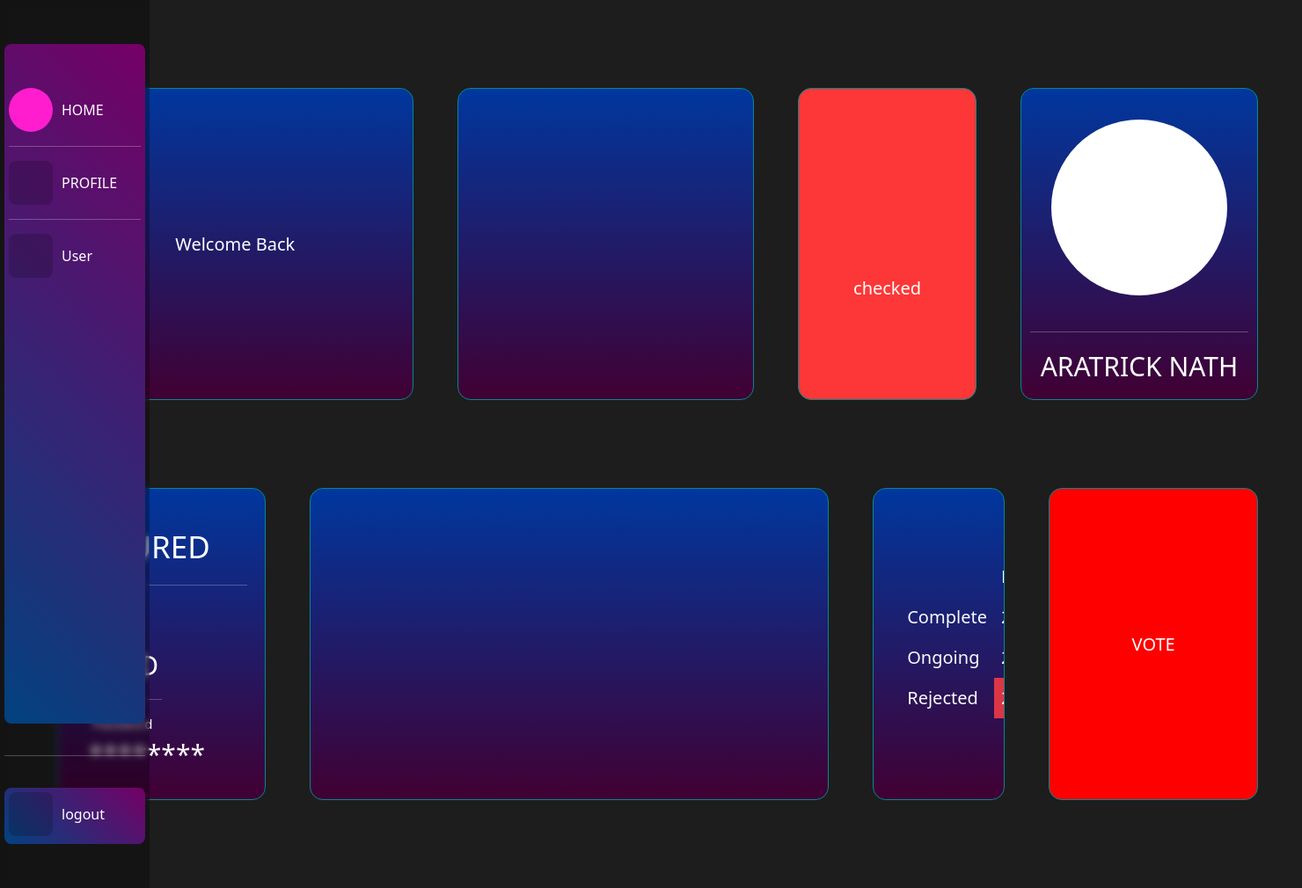
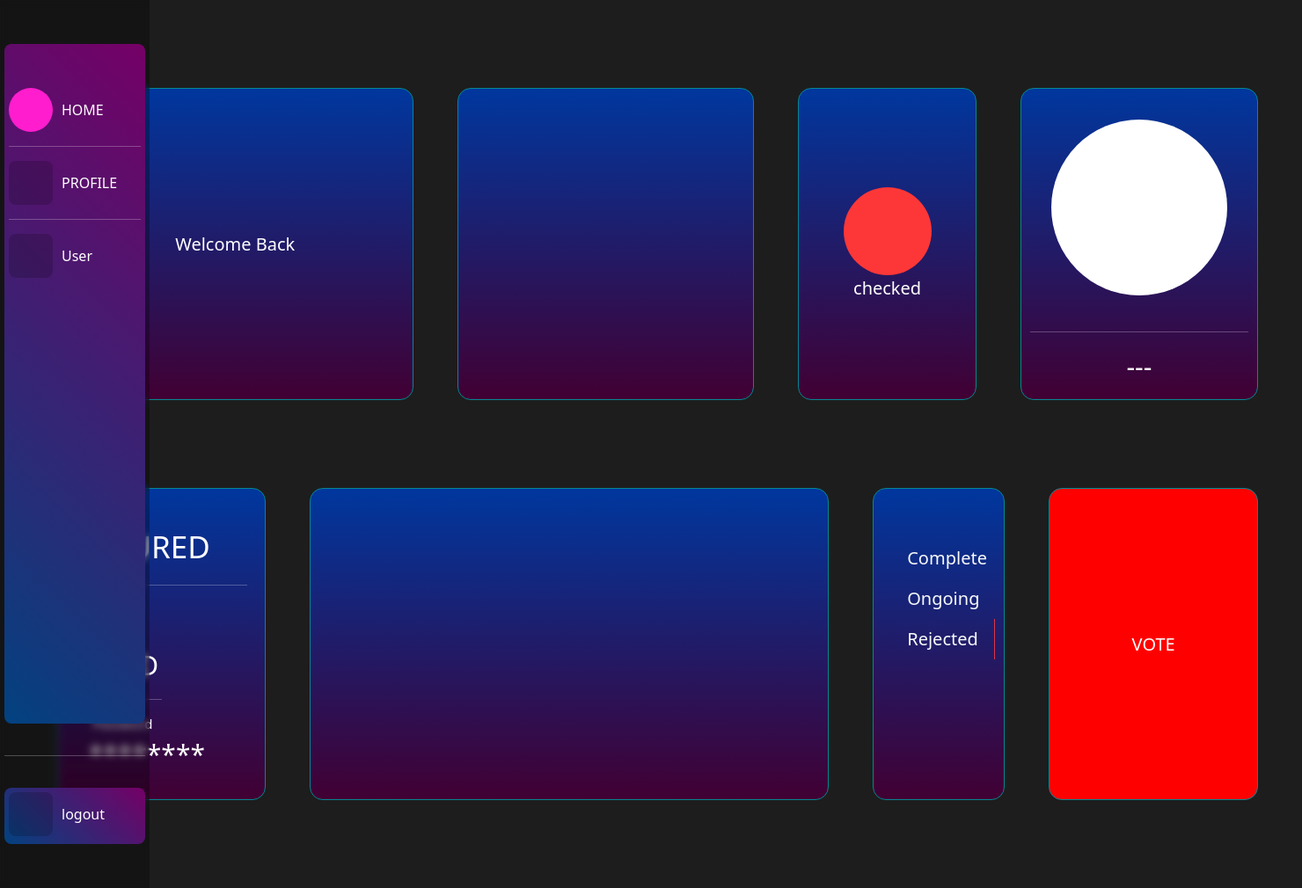
Before and after one commit to imposter404/Election-Management-System, a PHP site: page / in a window 1480 px wide. Shown: the whole page at 88% size. Run offline with PHP 8.4, Linux system fonts and the light colour scheme; some libraries are stand-ins or nearby versions.

Commit message:
Add files via upload

```diff
--- a/index.html
+++ b/index.html
@@ -3,7 +3,7 @@
 <head>
     <meta charset="UTF-8">
     <meta name="viewport" content="width=device-width, initial-scale=1.0">
-    <title>Document</title>
+    <title>Vote</title>
 </head>
 <link rel="stylesheet" href="CDN/bootstrap.min.css">
 <link rel="stylesheet" href="CDN/bootstrap-icons-1.11.3/font/bootstrap-icons.css">
@@ -15,6 +15,25 @@
   /* border: .5px solid red;  */
   box-sizing: border-box;
 }
+* {
+        &::-webkit-scrollbar{
+            /* width: 10px; */
+            display: none;
+        }
+        /* &::-webkit-scrollbar-track{
+            border-radius: 10px;
+            background: #00000069;
+        }
+        &::-webkit-scrollbar-thumb{
+            border-radius: 10px;
+            background: hsla(0, 0%, 100%, 0.5);
+            transition: all 1s ease;
+        }
+        &::-webkit-scrollbar-thumb:hover{
+            background: hsl(0, 0%, 100%);
+        } */
+}
+
 body{
   /* background: black; */
   background: rgb(29, 29, 29);
@@ -475,9 +494,13 @@ backdrop-filter: blur(10px);
       }
     }
     &.approved{
-      background: green;
-      background: rgb(253, 55, 55);
       width: 15%;
+      &.green{
+        background: green;
+      }
+      &.red{
+        background: #fd3737;
+      }
       .checked{
         font-size: 50px;
         background: green;
@@ -486,7 +509,7 @@ backdrop-filter: blur(10px);
         height: 100px;
         border-radius: 50%;
       }
-      .checked{
+      .rejected{
         font-size: 50px;
         background: rgb(253, 55, 55);
         color: white;
@@ -575,9 +598,12 @@ backdrop-filter: blur(10px);
       }
       .flex{
         justify-content: space-around;
+        padding: 0px;
         gap:0;
+        overflow-y: auto;
         .flex-div{
           padding: 0px;
+          align-items: baseline;
         }
       }
       .complete{
@@ -604,14 +630,25 @@ backdrop-filter: blur(10px);
     }
     &.vote{
       background: red;
+      position: relative;
       width: 20%;
+      flex-direction: column;
+      .lock{
+        position: absolute;inset: 0 0 0 0;
+        background: linear-gradient(0deg, black, transparent);
+        flex-direction: column;
+        visibility: hidden;
+      }
+      .show{
+        visibility: visible;
+      }
       &:hover{
         width: 20%;
       }
     }
     &:hover{
       width: 40%;
-      background: transparent;
+      background: transparent !important;
       backdrop-filter: blur(40px);
       .flex-div.flex.hide{
         width: 300px !important;
@@ -1072,9 +1109,9 @@ backdrop-filter: blur(10px);
 
 
 
-              <div class="flex-div card1 approved middle ">
+              <div class="flex-div card1 approved middle" id="Approved">
                 <div>
-                  <div class="middle checked">
+                  <div class="middle rejected">
                     <!-- <i class="bi bi-check-lg"></i> -->
                     <i class="bi bi-x-lg"></i>
                   </div>
@@ -1083,37 +1120,40 @@ backdrop-filter: blur(10px);
                 </div>
               </div>
 
+
+
+
               <div class="flex-div card1 profile">
                 <div style="height: 100%;">
                   <div class="box middle">
                     <div class="circle middle"></div>
                   </div>
                   <hr style="width: 100%;">
-                  <div class="middle" style="font-size: 30px;" id="home_profile_name">ARATRICK NATH</div>
+                  <div class="middle" style="font-size: 30px;" id="home_profile_name">---</div>
                   <div style="padding: 20px 40px;overflow: hidden;">
                     <div style="font-size: 10px;">Voter ID <i class="bi bi-card-text"></i></div>
-                    <div style="font-size: 20px;" id="home_profile_void">Voter ID++</div>
+                    <div style="font-size: 20px;" id="home_profile_void"> --- </div>
                     <hr>
                     <div style="font-size: 8px;">DOB <i class="bi bi-calendar"></i></div>
-                    <div style="font-size: 20px;" id="home_profile_dob">DOB ++</div>
+                    <div style="font-size: 20px;" id="home_profile_dob">---</div>
                     <hr>
                     <div style="font-size: 8px;">Gender <i class="bi bi-person-walking"></i></div>
-                    <div style="font-size: 20px;" id="home_profile_gender">Gender ++</div>
+                    <div style="font-size: 20px;" id="home_profile_gender">---</div>
                     <hr>
                     <div style="font-size: 8px;">Phone No <i class="bi bi-telephone"></i></div>
-                    <div style="font-size: 20px;" id="home_profile_phone">Phone No ++</div>
+                    <div style="font-size: 20px;" id="home_profile_phone">---</div>
                     <hr>
                     <div style="font-size: 8px;">Email <i class="bi bi-envelope-at"></i></div>
-                    <div style="font-size: 20px;" id="home_profile_email">Email ++</div>
+                    <div style="font-size: 20px;" id="home_profile_email">---</div>
                     <hr>
                     <div style="font-size: 8px;">Pin Code <i class="bi bi-pin-map"></i></div>
-                    <div style="font-size: 20px;" id="home_profile_pin_code">Pin Code ++</div>
+                    <div style="font-size: 20px;" id="home_profile_pin_code">---</div>
                     <hr>
                     <div style="font-size: 8px;">State <i class="bi bi-geo-alt"></i></div>
-                    <div style="font-size: 20px;" id="home_profile_state">State++</div>
+                    <div style="font-size: 20px;" id="home_profile_state">---</div>
                     <hr>
                     <div style="font-size: 8px;">Address <i class="bi bi-house-door"></i></div>
-                    <div style="font-size: 20px;" id="home_profile_address">Address ++</div>
+                    <div style="font-size: 20px;" id="home_profile_address">---</div>
                     <div style="transform: translateX(-40px);" onclick="tabs('PROFILE',this)"><i class="bi bi-pencil-square" style="font-size: 15px;padding: 10px 0;"></i></div>
                   </div>
                 </div>
@@ -1183,7 +1223,15 @@ backdrop-filter: blur(10px);
                 </div>
                 </div>
               </div>
-              <div class="flex-div card1 vote middle" onclick="offcanvas_Open('.Vote','right')">VOTE</div>
+              <div class="flex-div card1 vote middle" onclick="offcanvas_Open('.Vote','right')">
+                <div class="middle lock" id="home_vote">
+                  <div>
+                    <i class="bi bi-lock" style="opacity: 5;font-size: 50px;"></i>
+                  </div>
+                  <div>You Have Already Voted</div>
+                </div>
+                <div>VOTE</div>
+              </div>
             </div>
           </div>
         </div>
@@ -1199,41 +1247,41 @@ backdrop-filter: blur(10px);
       <div class="card1">
         <div class="circle"></div>
         <div id="Profile_card_data">
-          <div style="height: 124px;padding:  20px 0px; font-size: 30px;text-align: end;" id="Profile_card_Name">ARATRICK NATH</div>
+          <div style="height: 124px;padding:  20px 0px; font-size: 30px;text-align: end;" id="Profile_card_Name">---</div>
           <div class="flex">
             <div class="flex-div">
               <div style="font-size: 8px;">DOB</div>
-              <div style="font-size: 15px;" id="Profile_card_Dob">DOB ++</div>
+              <div style="font-size: 15px;" id="Profile_card_Dob">---</div>
             </div>
             <div class="flex-div">
               <div style="font-size: 8px;">Gender</div>
-              <div style="font-size: 15px;" id="Profile_card_Gender">Gender ++</div>
+              <div style="font-size: 15px;" id="Profile_card_Gender">---</div>
             </div>
           </div>
           <div class="flex">
             <div class="flex-div">
               <div style="font-size: 8px;">Phone No</div>
-              <div style="font-size: 15px;" id="Profile_card_Phone">Phone No ++</div>
+              <div style="font-size: 15px;" id="Profile_card_Phone">---</div>
             </div>
             <div class="flex-div">
               <div style="font-size: 8px;">Email</div>
-              <div style="font-size: 15px;" id="Profile_card_Email">Email ++</div>
+              <div style="font-size: 15px;" id="Profile_card_Email">---</div>
             </div>
           </div>
           <div class="flex">
             <div class="flex-div">
               <div style="font-size: 8px;">Pin Code</div>
-              <div style="font-size: 15px;" id="Profile_card_Pin_code">Pin Code ++</div>
+              <div style="font-size: 15px;" id="Profile_card_Pin_code">---</div>
             </div>
             <div class="flex-div">
               <div style="font-size: 8px;">State</div>
-              <div style="font-size: 15px;" id="Profile_card_State">State++</div>
+              <div style="font-size: 15px;" id="Profile_card_State">---</div>
             </div>
           </div>
           <div class="flex">
             <div class="flex-div">
               <div style="font-size: 8px;">Address</div>
-              <div style="font-size: 15px;" id="Profile_card_Address">Address ++</div>
+              <div style="font-size: 15px;" id="Profile_card_Address">---</div>
             </div>
           </div>
         </div>
@@ -1567,9 +1615,6 @@ let t6=()=>{
   '</div>';
   document.getElementById(id).innerHTML+=temp;
  }
-
-
-
   t1(0,2);
   t2();t3();
   t1(2,hhh.length);
@@ -1927,8 +1972,54 @@ function load_timeline(){
     }
   }
   log();
+
+  let approved_Profile=()=>{
+    document.getElementById("Approved").innerHTML=""
+    if(1==1)
+    {
+      let temp=
+      '<div>'+
+        '<div class="middle checked">'+
+          '<i class="bi bi-check-lg"></i>'+
+        '</div>'+
+        '<div class="middle">checked</div>'+
+      '</div>';
+      document.getElementById('Approved').innerHTML=temp
+      Approved.classList.add("green")
+    }
+    else{
+      let temp=
+        '<div>'+
+          '<div class="middle rejected">'+
+            '<i class="bi bi-x-lg"></i>'+
+          '</div>'+
+          '<div class="middle">Rejected</div>'+
+        '</div>';
+      document.getElementById('Approved').innerHTML=temp
+      Approved.classList.add("red");
+    }
+  }
+  approved_Profile();
+
+  let home_vote_ui=()=>{
+    if(1==0){
+        home_vote.classList.add('show')
+    }
+  }
+  home_vote_ui();
 }
 load_timeline()
+
+
+
+
+
+
+
+
+
+
+
 
 
 
--- a/login.php
+++ b/login.php
@@ -73,6 +73,8 @@ function profile($e){
     $a->profile->Vo_Id=$document->Vo_Id;
     $a->profile->user_id=$document->user->user_id;
     $a->profile->log=$document->log;
+    // $a=$collection;
+    // //editing here
 }
 
 
```
Also changed, not shown: z.php (+17 -13 lines).
